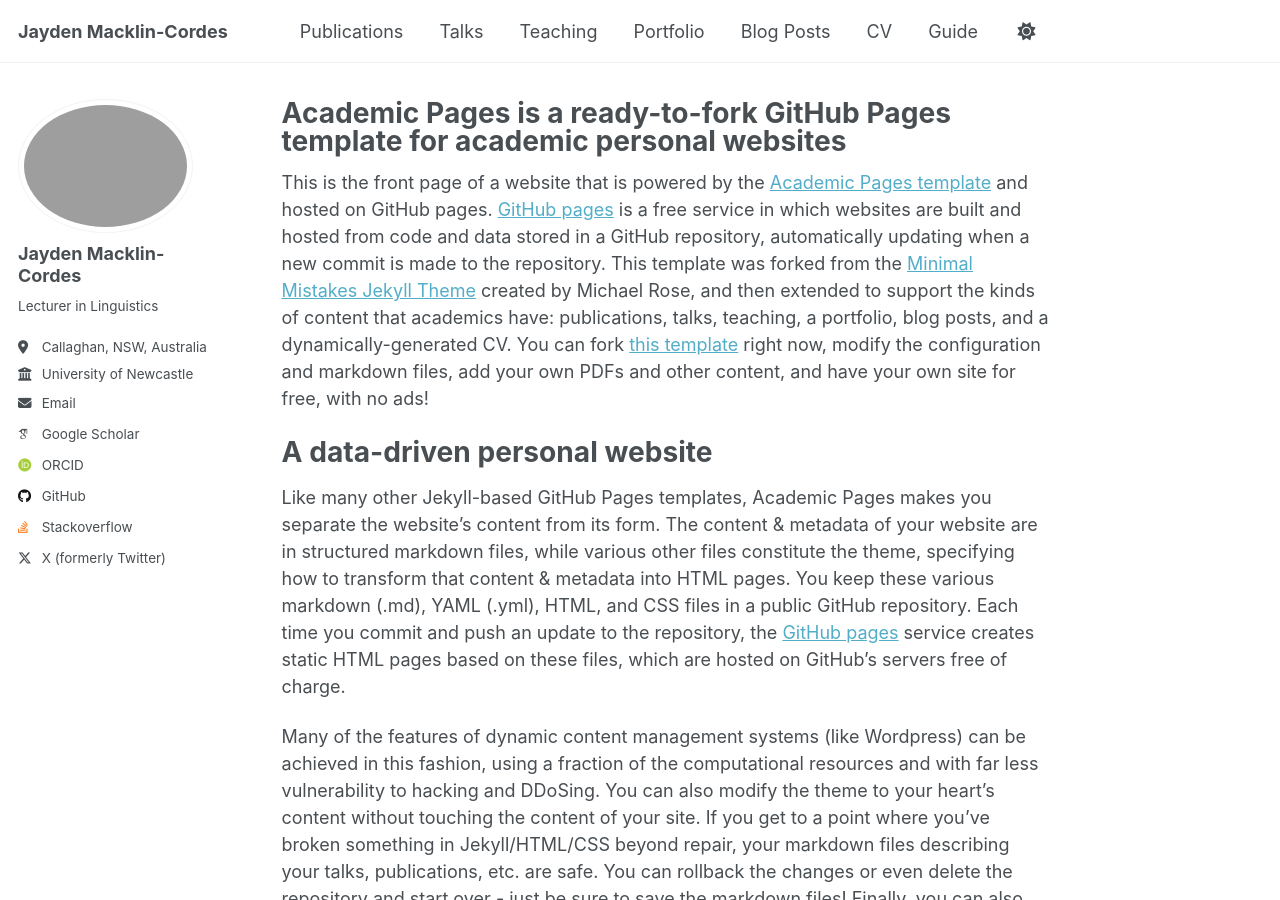
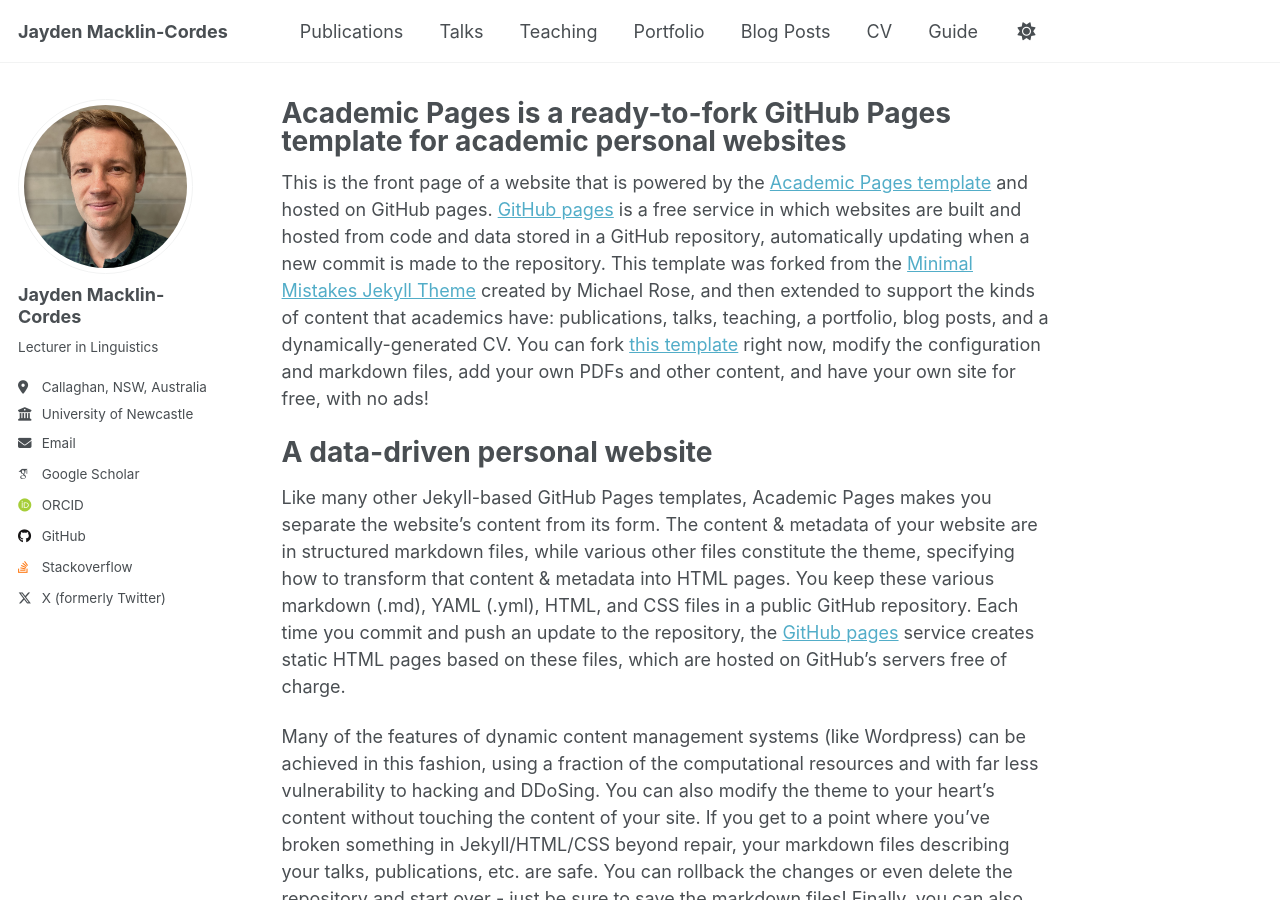
Before and after one commit to JaydenM-C/JaydenM-C.github.io, a Jekyll site: the page built from _pages/about.md, in a window 1280 px wide and 900 px high. Built offline with Jekyll 4.4.1, drawn with Linux system fonts in a browser that asks for light colours; some web fonts are replaced.

Commit message:
Update _config.yml

```diff
--- a/_config.yml
+++ b/_config.yml
@@ -22,7 +22,7 @@
 #               Additional customization can be done by editing /_includes/author-profile.html
 author:
   # Biographic information
-  avatar           : "IMG_5403.jpg"
+  avatar           : "headshot_square.jpeg"
   name             : "Jayden Macklin-Cordes"
   pronouns         : # example: "she/her"
   bio              : "Lecturer in Linguistics"
```
